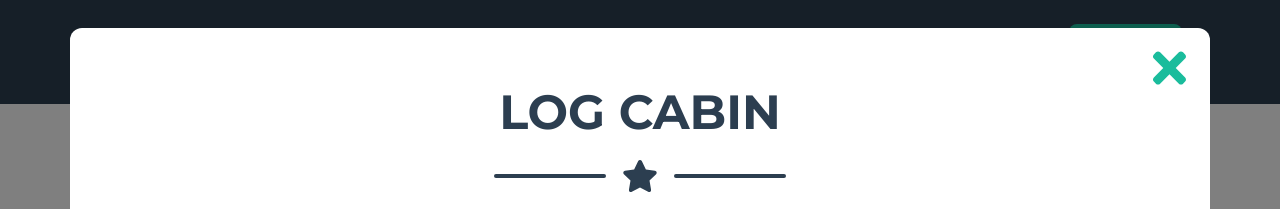
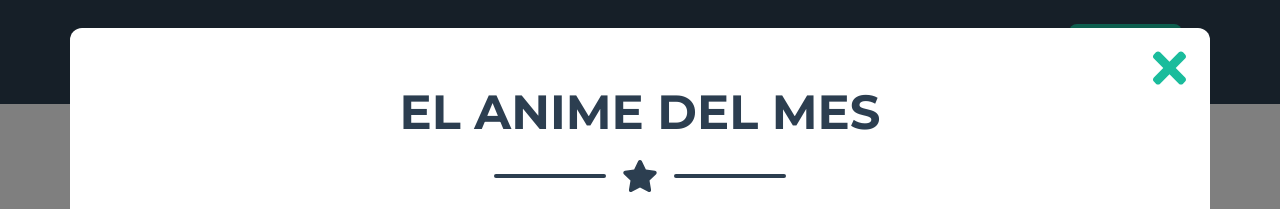
Before and after one commit to Archi238/Archi238.github.io, a plain HTML site: page index.html in a window 1280 px wide. Both pictures are taken after a click on the element 260 px from the left and 1120 px from the top of the page. Shown: the part 720-929 px from the top of the page. Drawn offline with nearby package versions, Linux system fonts and the light colour scheme; files whose address does not match are found by name.

Commit message:
Add files via upload

```diff
--- a/index.html
+++ b/index.html
@@ -252,7 +252,7 @@
                             <div class="row justify-content-center">
                                 <div class="col-lg-8">
                                     <!-- Portfolio Modal - Title-->
-                                    <h2 class="portfolio-modal-title text-secondary text-uppercase mb-0" id="portfolioModal1Label">Log Cabin</h2>
+                                    <h2 class="portfolio-modal-title text-secondary text-uppercase mb-0" id="portfolioModal1Label">El anime del mes</h2>
                                     <!-- Icon Divider-->
                                     <div class="divider-custom">
                                         <div class="divider-custom-line"></div>
```
